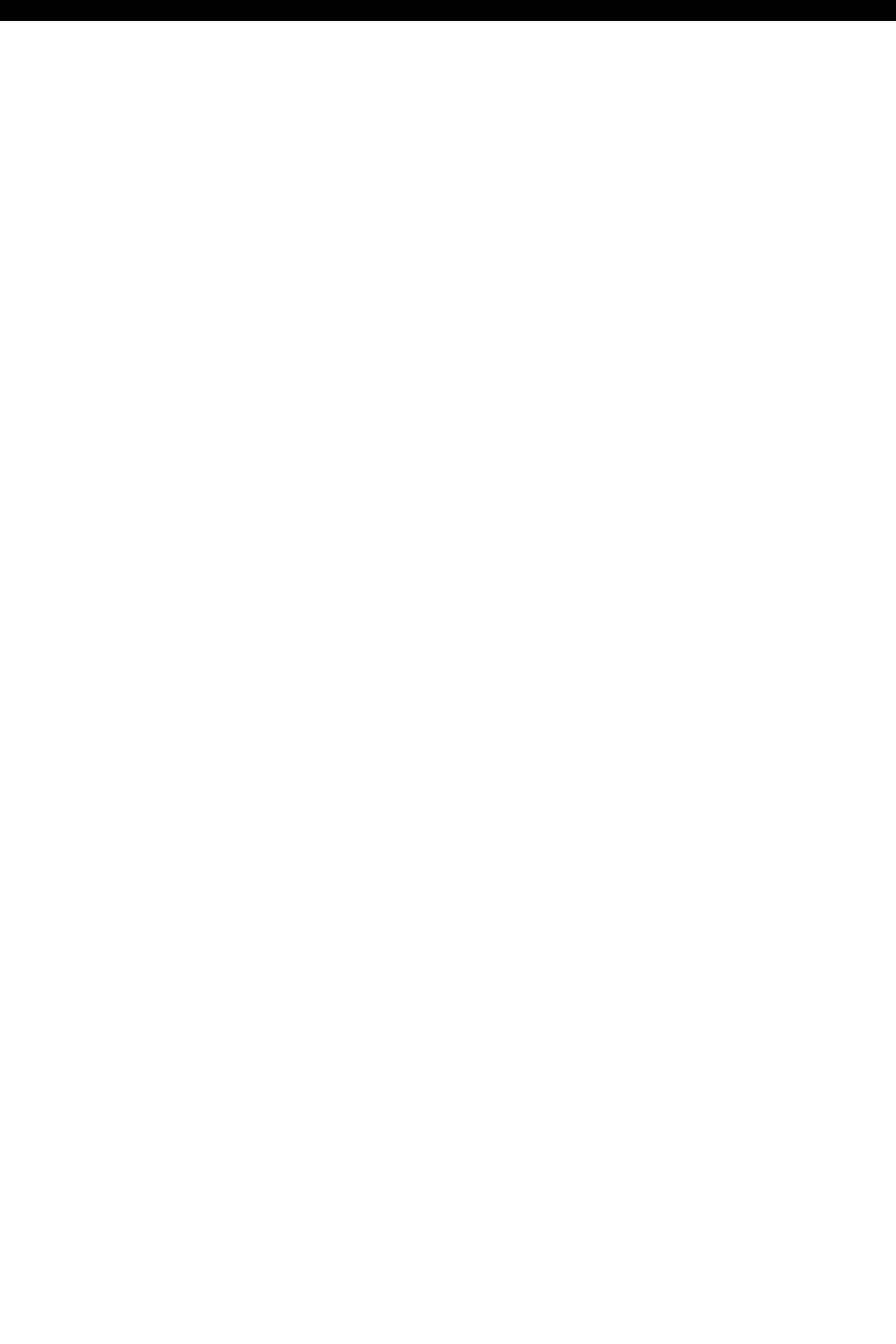
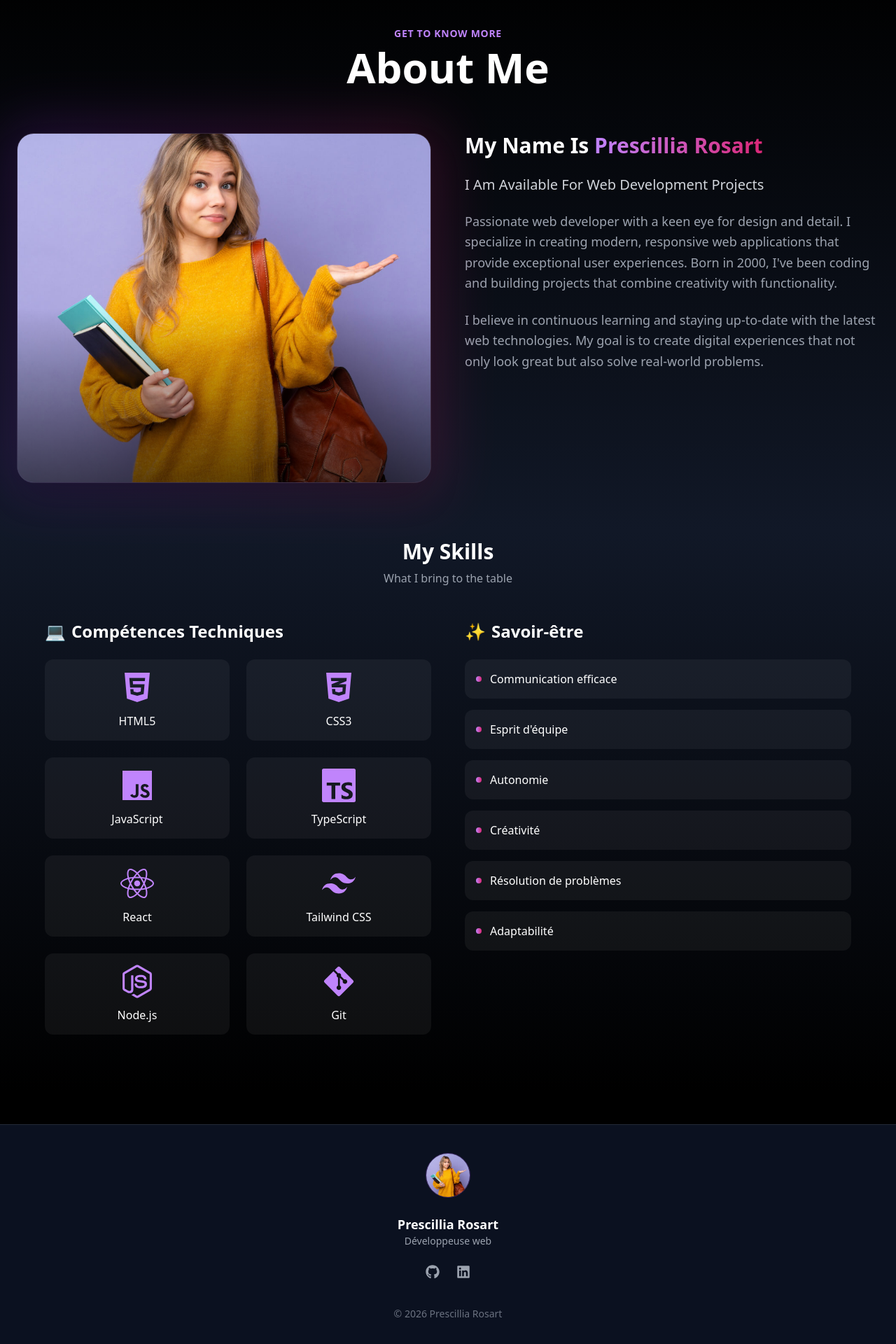
Before and after one commit to prescilliarosart/Monportfolio, a React (Vite) app: page / in a window 1280 px wide. Shown: the part 842-2762 px from the top of the page at 70% size. Before the commit the page ends 872 px from the top, so only its background shows below. Built offline with nearby package versions, Linux system fonts and the light colour scheme.

Commit message:
Add Footer and Section About

```diff
--- a/src/App.tsx
+++ b/src/App.tsx
@@ -3,16 +3,19 @@ import About from "./components/About";
 import Projects from "./components/Projects";
 import Contact from "./components/Contact";
 import Hero from "./components/Hero";
+import { Footer } from "./components/Footer"
 import "./App.css";
 
 function App() {
   return (
+
     <div className="bg-black min-h-screen">
       <NavBar />
       <Hero />
       <About />
       <Projects />
       <Contact />
+      <Footer />
       </div>
   )
 }
--- a/src/components/About.tsx
+++ b/src/components/About.tsx
@@ -1,10 +1,144 @@
-function About() {
-  return (
-    <div>
-      <h2>About Section</h2>
+import { useState } from 'react';
+import profileImage from '../assets/profile.jpg';
+import { FaHtml5, FaCss3Alt, FaJs, FaReact, FaNodeJs, FaGitAlt } from 'react-icons/fa';
+import { SiTypescript, SiTailwindcss } from 'react-icons/si';
 
-    </div>
-  )
+interface TechSkill {
+  name: string;
+  icon: any;
 }
 
-export default About
+interface SoftSkill {
+  name: string;
+}
+
+function About() {
+const techSkills: TechSkill[] = [
+  { name: 'HTML5', icon: FaHtml5 },
+  { name: 'CSS3', icon: FaCss3Alt },
+  { name: 'JavaScript', icon: FaJs },
+  { name: 'TypeScript', icon: SiTypescript },
+  { name: 'React', icon: FaReact },
+  { name: 'Tailwind CSS', icon: SiTailwindcss },
+  { name: 'Node.js', icon: FaNodeJs },
+  { name: 'Git', icon: FaGitAlt }
+];
+
+const softSkills: SoftSkill[] = [
+  { name: 'Communication efficace' },
+  { name: 'Esprit d\'équipe' },
+  { name: 'Autonomie' },
+  { name: 'Créativité' },
+  { name: 'Résolution de problèmes' },
+  { name: 'Adaptabilité' }
+];
+
+  const [activeTab, setActiveTab] = useState<'experience' | 'skills'>('experience');
+
+  return (
+    <section id="about" className="relative min-h-screen bg-gradient-to-b from-black via-gray-900 to-black py-20">
+      <div className="max-w-7xl mx-auto px-6">
+        {/* Header */}
+        <div className="text-center mb-16">
+          <p className="text-purple-400 text-sm font-semibold tracking-wider uppercase mb-2">
+            Get To Know More
+          </p>
+          <h2 className="text-5xl md:text-6xl font-bold text-white">
+            About Me
+          </h2>
+        </div>
+
+        <div className="grid md:grid-cols-2 gap-12 items-start mb-16">
+          {/* Image Section */}
+          <div className="relative group">
+            <div className="absolute -inset-4 bg-gradient-to-r from-purple-600 to-pink-600 rounded-3xl opacity-20 group-hover:opacity-30 blur-2xl transition-opacity duration-500"></div>
+            <div className="relative w-full h-[500px] rounded-3xl overflow-hidden border border-white/10 shadow-2xl">
+              <img
+                src={profileImage}
+                alt="About Prescillia"
+                className="w-full h-full object-cover"
+              />
+              <div className="absolute inset-0 bg-gradient-to-t from-black/60 via-transparent to-transparent"></div>
+            </div>
+          </div>
+
+          {/* Text Section */}
+          <div className="text-white space-y-6">
+            <h3 className="text-3xl font-bold">
+              My Name Is <span className="text-transparent bg-clip-text bg-gradient-to-r from-purple-400 to-pink-600">Prescillia Rosart</span>
+            </h3>
+            <h4 className="text-xl text-gray-300">
+              I Am Available For Web Development Projects
+            </h4>
+            <p className="text-gray-400 text-lg leading-relaxed">
+              Passionate web developer with a keen eye for design and detail. I specialize in creating modern,
+              responsive web applications that provide exceptional user experiences. Born in 2000, I've been
+              coding and building projects that combine creativity with functionality.
+            </p>
+            <p className="text-gray-400 text-lg leading-relaxed">
+              I believe in continuous learning and staying up-to-date with the latest web technologies.
+              My goal is to create digital experiences that not only look great but also solve real-world problems.
+            </p>
+
+          </div>
+        </div>
+
+        {/* Skills Section */}
+<div className="mt-20">
+  <div className="text-center mb-12">
+    <h3 className="text-3xl font-bold text-white mb-2">My Skills</h3>
+    <p className="text-gray-400">What I bring to the table</p>
+  </div>
+
+  {/* Two Columns Grid */}
+  <div className="grid md:grid-cols-2 gap-12 max-w-6xl mx-auto">
+
+    {/* Compétences Techniques - Colonne Gauche */}
+    <div>
+      <h4 className="text-2xl font-bold text-white mb-6 flex items-center gap-2">
+        <span className="text-purple-400">💻</span>
+        Compétences Techniques
+      </h4>
+      <div className="grid grid-cols-2 gap-6">
+        {techSkills.map((skill, index) => {
+          const Icon = skill.icon;
+          return (
+            <div
+              key={index}
+              className="flex flex-col items-center gap-3 p-4 bg-white/5 rounded-xl hover:bg-white/10 transition-all duration-300 group"
+            >
+              <Icon className="text-5xl text-purple-400 group-hover:scale-110 transition-transform duration-300" />
+              <span className="text-white font-medium text-center">{skill.name}</span>
+            </div>
+          );
+        })}
+      </div>
+    </div>
+
+    {/* Savoir-être - Colonne Droite */}
+    <div>
+      <h4 className="text-2xl font-bold text-white mb-6 flex items-center gap-2">
+        <span className="text-pink-400">✨</span>
+        Savoir-être
+      </h4>
+      <div className="space-y-4">
+        {softSkills.map((skill, index) => (
+          <div
+            key={index}
+            className="flex items-center gap-3 p-4 bg-white/5 rounded-xl hover:bg-white/10 transition-all duration-300"
+          >
+            <div className="w-2 h-2 bg-gradient-to-r from-purple-400 to-pink-600 rounded-full"></div>
+            <span className="text-white font-medium">{skill.name}</span>
+          </div>
+        ))}
+      </div>
+    </div>
+
+  </div>
+</div>
+</div>
+    </section>
+  );
+}
+
+export default About;
--- a/src/components/Footer.tsx
+++ b/src/components/Footer.tsx
@@ -1,5 +1,55 @@
-function Footer() {
+import { FaLinkedin, FaGithub } from "react-icons/fa";
+import profileImage from '../assets/profile.jpg';
 
+export function Footer() {
+  return (
+    <footer className="bg-[#0B1120] border-t border-white/10">
+      <div className="max-w-6xl mx-auto px-6 py-10 flex flex-col items-center text-center gap-6">
+
+        {/* Photo */}
+        <img
+          src={profileImage}
+          alt="Prescillia Rosart"
+          className="w-16 h-16 rounded-full object-cover border border-purple-500/30"
+        />
+
+        {/* Nom + métier */}
+        <div>
+          <h3 className="text-white font-semibold text-lg">
+            Prescillia Rosart
+          </h3>
+          <p className="text-gray-400 text-sm">
+            Développeuse web
+          </p>
+        </div>
+
+        {/* Réseaux sociaux */}
+        <div className="flex gap-6 text-gray-400 text-xl">
+          <a
+            href="https://github.com/tonprofil"
+            target="_blank"
+            rel="noopener noreferrer"
+            className="hover:text-purple-400 transition"
+          >
+            <FaGithub />
+          </a>
+
+          <a
+            href="https://linkedin.com/in/tonprofil"
+            target="_blank"
+            rel="noopener noreferrer"
+            className="hover:text-purple-400 transition"
+          >
+            <FaLinkedin />
+          </a>
+        </div>
+
+        {/* Copyright */}
+        <p className="text-gray-500 text-sm mt-4">
+          © {new Date().getFullYear()} Prescillia Rosart
+        </p>
+
+      </div>
+    </footer>
+  );
 }
-
-export default Footer;
--- a/src/components/Hero.tsx
+++ b/src/components/Hero.tsx
@@ -90,7 +90,6 @@ useEffect(() => {
         </div>
       </div>
 
-      {/* Animation scroll indicator */}
       <div className="absolute bottom-10 left-1/2 transform -translate-x-1/2 animate-bounce">
         <svg className="w-6 h-6 text-white" fill="none" stroke="currentColor" viewBox="0 0 24 24">
           <path strokeLinecap="round" strokeLinejoin="round" strokeWidth={2} d="M19 14l-7 7m0 0l-7-7m7 7V3" />
```
